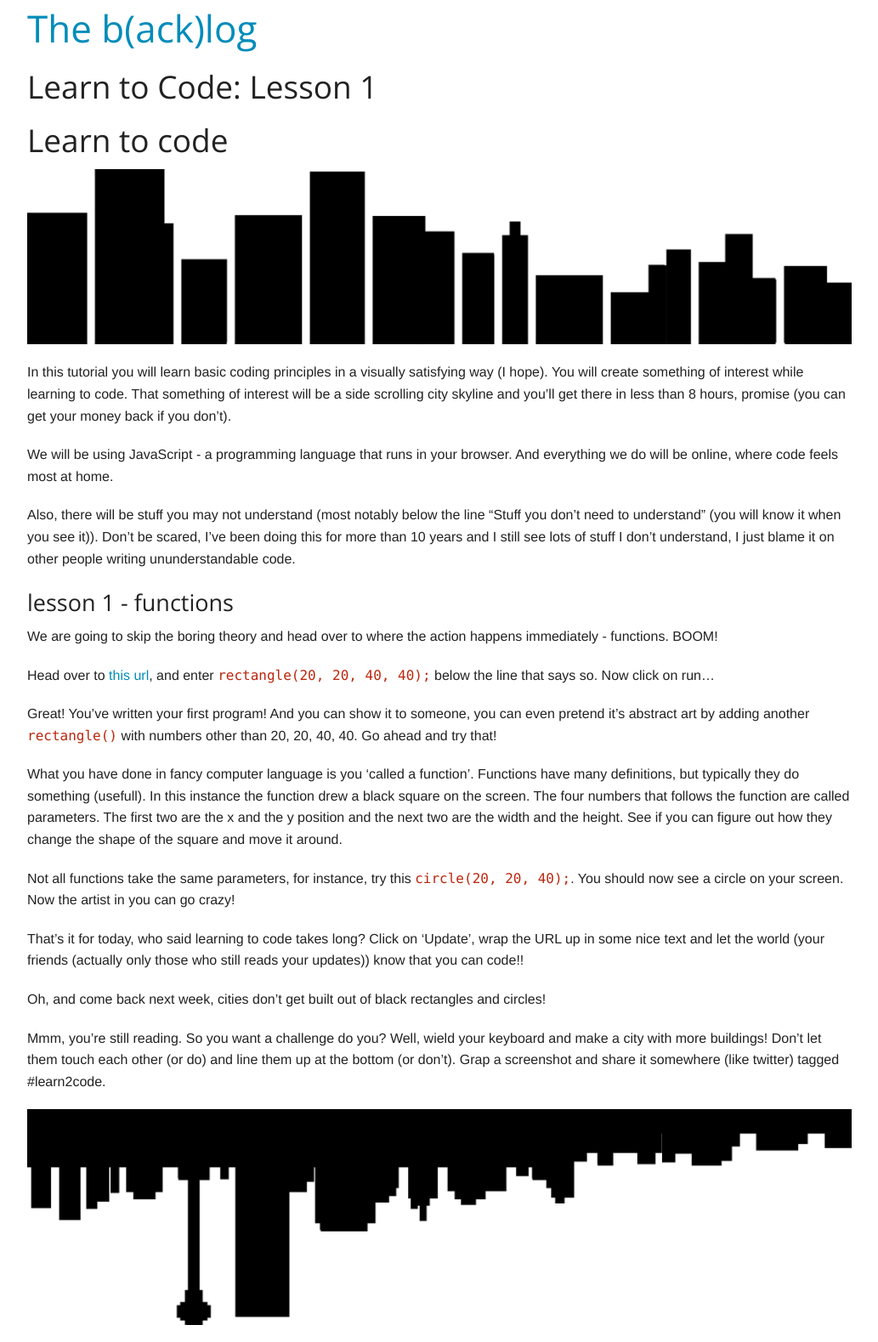
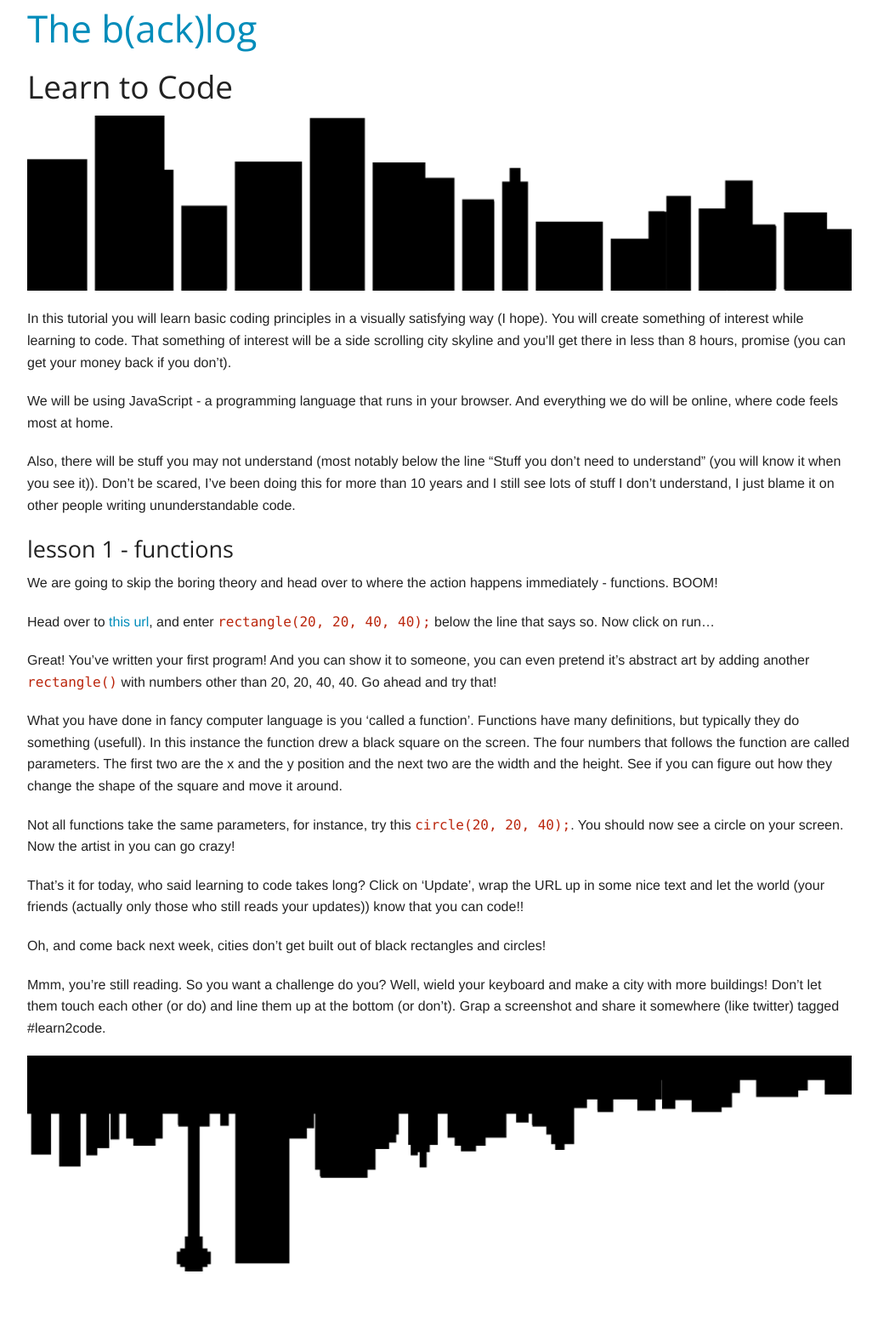
Before and after one commit to dirkcuys/thebacklog, a Jekyll site: the page built from _posts/2014-01-13-learn2code-lesson-1.md, in a window 1280 px wide. Shown: the whole page at 85% size, without its empty margins (123-1156 px from the left). Built offline with Jekyll 4.4.1, drawn with Linux system fonts in a browser that asks for light colours; nearby versions of some CDN libraries; Markdown is read by kramdown in place of the engine named in the settings; after the commit the page ends 1516 px from its top, so only the background shows below that.

Commit message:
Remove headings from post content

```diff
--- a/_posts/2014-01-13-learn2code-lesson-1.md
+++ b/_posts/2014-01-13-learn2code-lesson-1.md
@@ -1,5 +1,5 @@
 ---
-title: "Learn to Code: Lesson 1"
+title: "Learn to Code"
 author: dirk
 layout: post
 permalink: /2014/01/13/learn2code-lesson-1/
@@ -11,8 +11,6 @@ tags:
  - javascript
  - svg
 ---
-
-## Learn to code
 
 ![Durban skyline]({{ site.url }}/img/2014/01/dbn-skyline.png)
 
--- a/_posts/2014-01-14-learn2code-lesson-2.markdown
+++ b/_posts/2014-01-14-learn2code-lesson-2.markdown
@@ -11,8 +11,6 @@ tags:
  - svg
  - variables
 ---
-
-## Learn to code - lesson 2 - variables
 
 Ok, so I got excited and couldn't wait a week until the next lesson. And I know all of you got extremely exited while building your own cities and you want to do more!
 
```
Also changed, not shown: other parts of _posts/2014-01-14-learn2code-lesson-2.markdown (+1 -1 lines).
